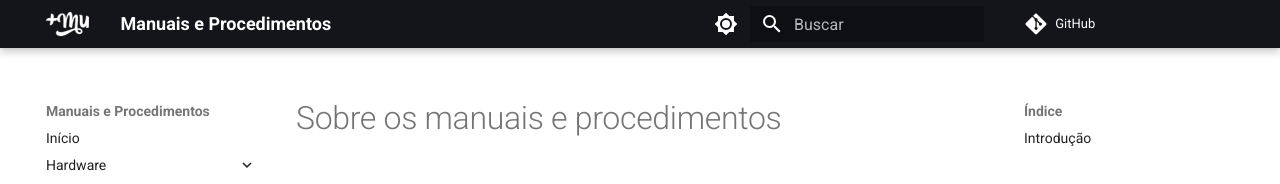
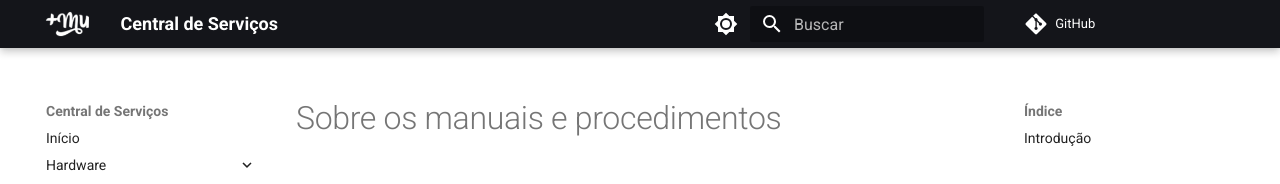
Before and after one commit to vip-vini/maismu-br.github.io, an MkDocs documentation site: the page built from docs/index.md, in a window 1280 px wide. Shown: the top 184 px of the page. Built offline with MkDocs 1.6.1 and Material for MkDocs 9.7.7, drawn with Linux system fonts in a browser that asks for light colours; nearby versions of some CDN libraries; comment, search, counter and statistics services are not loaded.

Commit message:
Central de Serviços

```diff
--- a/mkdocs.yml
+++ b/mkdocs.yml
@@ -1,5 +1,5 @@
 # Project information
-site_name: Manuais e Procedimentos
+site_name: Central de Serviços
 site_url: http://maismu-br.github.io/
 site_author: maismu-br
 site_description: >-
```
